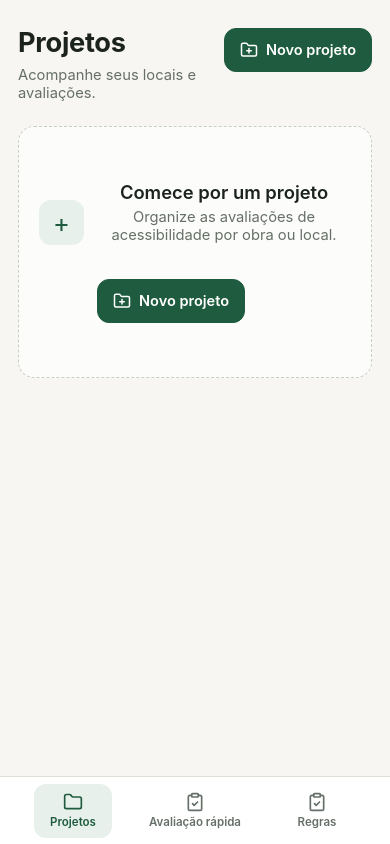
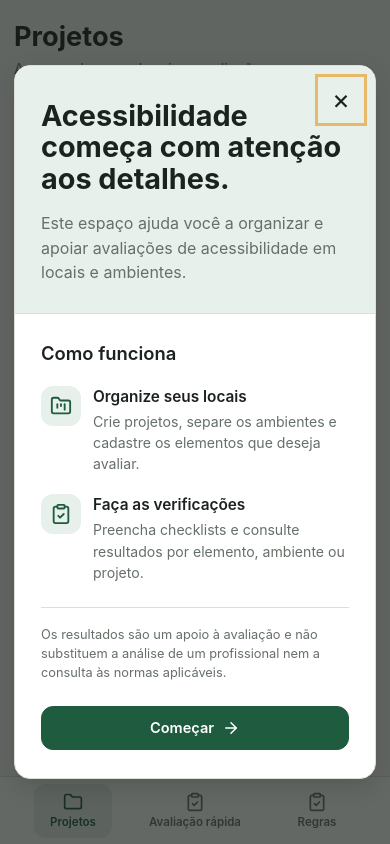
Before and after one commit to muriloHx/Extensao-26.2, a Vue app: page /projects in a window 390 px wide. Built offline with nearby package versions, Linux system fonts and the light colour scheme.

Commit message:
style: improve responsive and rules interfaces

```diff
--- a/src/App.vue
+++ b/src/App.vue
@@ -4,6 +4,7 @@ import { RouterView, useRoute } from "vue-router";
 import AppLayout from "./layouts/AppLayout.vue";
 import ConfirmPopup from "./components/ConfirmPopup.vue";
 import WelcomePopup from "./components/WelcomePopup.vue";
+import router from "./router";
 
 const confirmPopup = ref(null);
 const showWelcome = ref(false);
@@ -12,9 +13,14 @@ provide("confirmPopup", {
   open: (options) => confirmPopup.value?.open(options),
 });
 
-onMounted(() => {
+onMounted(async () => {
+  await router.isReady();
+
+  const isPwa = window.matchMedia?.("(display-mode: standalone)")?.matches
+    || navigator.standalone === true;
   const welcomeSeen = localStorage.getItem("welcomePopupSeen");
-  if (route.path === "/projects" && !welcomeSeen) {
+
+  if (route.path === "/projects" && !isPwa && !welcomeSeen) {
     localStorage.setItem("welcomePopupSeen", "true");
     showWelcome.value = true;
   }
--- a/src/components/EmptyState.vue
+++ b/src/components/EmptyState.vue
@@ -1 +1,14 @@
-<script setup>defineProps({ title: String, text: String });</script><template><section class="empty-state"><div class="empty-state__icon">+</div><h2>{{ title }}</h2><p>{{ text }}</p><slot /></section></template>
+<script setup>
+defineProps({ title: String, text: String });
+</script>
+
+<template>
+  <section class="empty-state">
+    <div class="empty-state__icon" aria-hidden="true">+</div>
+    <h2>{{ title }}</h2>
+    <p>{{ text }}</p>
+    <div v-if="$slots.default" class="empty-state__actions">
+      <slot />
+    </div>
+  </section>
+</template>
--- a/src/components/PageHeader.vue
+++ b/src/components/PageHeader.vue
@@ -1 +1,15 @@
-<script setup>defineProps({ eyebrow: String, title: { type: String, required: true }, description: String });</script><template><header class="page-header"><p v-if="eyebrow" class="eyebrow">{{ eyebrow }}</p><div class="page-header__row"><div><h1>{{ title }}</h1><p v-if="description">{{ description }}</p></div><slot name="action" /></div></header></template>
+<script setup>
+defineProps({ title: { type: String, required: true }, description: String });
+</script>
+
+<template>
+  <header class="page-header">
+    <div class="page-header__row">
+      <div>
+        <h1>{{ title }}</h1>
+        <p v-if="description">{{ description }}</p>
+      </div>
+      <slot name="action" />
+    </div>
+  </header>
+</template>
--- a/src/components/WelcomePopup.vue
+++ b/src/components/WelcomePopup.vue
@@ -1,6 +1,6 @@
 <script setup>
 import { onMounted, onUnmounted, ref } from "vue";
-import { Accessibility, ArrowRight, ClipboardCheck, FolderKanban } from "@lucide/vue";
+import { ArrowRight, ClipboardCheck, FolderKanban } from "@lucide/vue";
 
 const emit = defineEmits(["close"]);
 const closeButton = ref(null);
@@ -56,8 +56,6 @@ onUnmounted(() => {
         </button>
 
         <div class="welcome-popup__hero">
-          <span class="welcome-popup__icon"><Accessibility :size="30" aria-hidden="true" /></span>
-          <span class="welcome-popup__eyebrow">Acesso Verificador</span>
           <h1 id="welcome-title">Acessibilidade começa com atenção aos detalhes.</h1>
           <p id="welcome-description">
             Este espaço ajuda você a organizar e apoiar avaliações de acessibilidade em locais e ambientes.
@@ -104,7 +102,6 @@ onUnmounted(() => {
   overflow-y: auto;
   padding: 24px;
   background: rgba(20, 26, 22, 0.66);
-  animation: welcome-fade 0.18s ease-out;
 }
 
 .welcome-popup {
@@ -113,11 +110,10 @@ onUnmounted(() => {
   grid-template-columns: 0.95fr 1.05fr;
   width: min(100%, 820px);
   overflow: hidden;
-  border: 1px solid rgba(255, 255, 255, 0.6);
-  border-radius: 24px;
+  border: 1px solid var(--line);
+  border-radius: var(--radius-lg);
   background: var(--surface);
-  box-shadow: 0 24px 80px rgba(0, 0, 0, 0.28);
-  animation: welcome-enter 0.22s ease-out;
+  box-shadow: 0 8px 24px rgba(0, 0, 0, 0.14);
 }
 
 .welcome-popup__close {
@@ -129,10 +125,10 @@ onUnmounted(() => {
   width: 40px;
   height: 40px;
   place-items: center;
-  border: 1px solid rgba(255, 255, 255, 0.48);
-  border-radius: 50%;
-  background: rgba(255, 255, 255, 0.14);
-  color: inherit;
+  border: 0;
+  border-radius: 0;
+  background: transparent;
+  color: var(--ink);
   font-size: 1.7rem;
   line-height: 1;
   cursor: pointer;
@@ -148,30 +144,11 @@ onUnmounted(() => {
   display: flex;
   flex-direction: column;
   justify-content: center;
-  min-height: 430px;
+  min-height: 390px;
   padding: 52px 38px;
-  background: linear-gradient(145deg, #17482f, #26704b);
-  color: #fff;
-}
-
-.welcome-popup__icon {
-  display: grid;
-  width: 58px;
-  height: 58px;
-  margin-bottom: 32px;
-  place-items: center;
-  border: 1px solid rgba(255, 255, 255, 0.3);
-  border-radius: 18px;
-  background: rgba(255, 255, 255, 0.12);
-}
-
-.welcome-popup__eyebrow {
-  margin-bottom: 12px;
-  color: #c9e4d2;
-  font-size: 0.78rem;
-  font-weight: 700;
-  letter-spacing: 0.1em;
-  text-transform: uppercase;
+  border-right: 1px solid var(--line);
+  background: var(--green-soft);
+  color: var(--ink);
 }
 
 .welcome-popup__hero h1 {
@@ -179,12 +156,11 @@ onUnmounted(() => {
   margin: 0 0 16px;
   font-size: clamp(1.8rem, 4vw, 2.45rem);
   line-height: 1.1;
-  letter-spacing: -0.035em;
 }
 
 .welcome-popup__hero p {
   max-width: 360px;
-  color: #e0eee4;
+  color: var(--muted);
   font-size: 1rem;
   line-height: 1.55;
 }
@@ -244,16 +220,6 @@ onUnmounted(() => {
   margin-top: 24px;
 }
 
-@keyframes welcome-fade {
-  from { opacity: 0; }
-  to { opacity: 1; }
-}
-
-@keyframes welcome-enter {
-  from { opacity: 0; transform: translateY(10px) scale(0.99); }
-  to { opacity: 1; transform: translateY(0) scale(1); }
-}
-
 @media (max-width: 640px) {
   .welcome-backdrop {
     align-items: start;
@@ -263,29 +229,18 @@ onUnmounted(() => {
   .welcome-popup {
     grid-template-columns: 1fr;
     margin: auto 0;
-    border-radius: 20px;
+    border-radius: var(--radius-lg);
+  }
+
+  .welcome-popup__content {
+    padding: 28px 26px;
   }
 
   .welcome-popup__hero {
     min-height: 0;
     padding: 34px 26px 28px;
-  }
-
-  .welcome-popup__icon {
-    width: 48px;
-    height: 48px;
-    margin-bottom: 20px;
-  }
-
-  .welcome-popup__content {
-    padding: 28px 26px;
-  }
-}
-
-@media (prefers-reduced-motion: reduce) {
-  .welcome-backdrop,
-  .welcome-popup {
-    animation: none;
+    border-right: 0;
+    border-bottom: 1px solid var(--line);
   }
 }
 </style>
--- a/src/pages/EnvironmentPage.vue
+++ b/src/pages/EnvironmentPage.vue
@@ -103,7 +103,7 @@ onMounted(loadData);
       :title="environment.name"
     >
       <template #action>
-        <RouterLink
+        <RouterLink v-if="rows.length"
           class="button"
           :to="{
             path: '/elements/new',
--- a/src/pages/EvaluationPage.vue
+++ b/src/pages/EvaluationPage.vue
@@ -117,7 +117,6 @@ onMounted(loadData);
     </RouterLink>
 
     <PageHeader
-      eyebrow="Resultado"
       title="Avaliação"
       :description="`Realizada em ${formatDate(evaluation.evaluatedAt)}`"
     />
--- a/src/pages/ProjectPage.vue
+++ b/src/pages/ProjectPage.vue
@@ -109,7 +109,7 @@ onMounted(loadData);
       \n${project.description}`"
     >
       <template #action>
-        <button class="button" @click="startCreate"><FolderPlus :size="18" aria-hidden="true" />Novo ambiente</button>
+        <button v-if="environments.length" class="button" @click="startCreate"><FolderPlus :size="18" aria-hidden="true" />Novo ambiente</button>
       </template>
     </PageHeader>
 
--- a/src/pages/ProjectsPage.vue
+++ b/src/pages/ProjectsPage.vue
@@ -108,14 +108,13 @@ onMounted(loadProjects);
     description="Acompanhe seus locais e avaliações."
   >
     <template #action>
-      <button class="button" @click="startCreate"><FolderPlus :size="18" aria-hidden="true" />Novo projeto</button>
+      <button v-if="projects.length" class="button" @click="startCreate"><FolderPlus :size="18" aria-hidden="true" />Novo projeto</button>
     </template>
   </PageHeader>
 
   <!-- Form Modal/Card -->
   <form v-if="editing" class="form-card collection-form" @submit.prevent="save">
     <div class="collection-form__heading">
-      <span class="eyebrow">{{ editing.id ? "Editar" : "Configuração inicial" }}</span>
       <h2>{{ editing.id ? "Dados do projeto" : "Novo projeto" }}</h2>
       <p>Defina um nome e, se quiser, uma breve descrição para este local.</p>
     </div>
--- a/src/pages/RulesPage.vue
+++ b/src/pages/RulesPage.vue
@@ -153,12 +153,9 @@ onMounted(load);
     <RouterLink class="back-link" to="/rules"><ChevronLeft :size="18" aria-hidden="true" />Conjuntos de regras</RouterLink>
 
     <PageHeader
-      eyebrow="Documentação"
       title="Crie e importe regras"
       description="Monte checklists em YAML para avaliar os elementos do seu projeto."
-    >
-
-    </PageHeader>
+    />
 
     <div class="documentation">
 
@@ -290,7 +287,6 @@ regras:
 
     <template v-else-if="currentGroup">
       <PageHeader
-        :eyebrow="source === 'user' ? 'Importado' : 'Padrão'"
         :title="currentGroup.nome"
         :description="`${currentGroup.ruleSets.length} checklists que compõem este conjunto.`"
       />
@@ -299,17 +295,16 @@ regras:
 
       <section class="rules-section rules-section--first">
         <h2>Checklists</h2>
-        <div class="card-list">
-          <article v-for="ruleSet in currentGroup.ruleSets" :key="ruleSet.id" class="card rules-card">
+        <div class="card-list ruleset-list">
+          <article v-for="ruleSet in currentGroup.ruleSets" :key="ruleSet.id" class="card ruleset-card">
             <div>
-              <div class="rule-source">{{ source === 'user' ? 'Adicionada por você' : 'Padrão' }}</div>
               <h2>{{ ruleSet.nome }}</h2>
               <p>{{ ruleSet.norma?.nome ?? 'Conjunto personalizado' }}</p>
               <small>{{ ruleCount(ruleSet) }} regras · {{ fieldCount(ruleSet) }} campos</small>
             </div>
-            <div v-if="source === 'user'" class="rules-card__actions">
-              <button class="text-button" @click="exportRule(ruleSet, 'yaml')">Exportar YAML</button>
-              <button class="text-button" @click="exportRule(ruleSet, 'json')">Exportar JSON</button>
+            <div v-if="source === 'user'" class="ruleset-card__actions">
+              <button class="button button--outline" @click="exportRule(ruleSet, 'yaml')">Exportar YAML</button>
+              <button class="button button--outline" @click="exportRule(ruleSet, 'json')">Exportar JSON</button>
               <button class="icon-button icon-button--danger" title="Excluir" aria-label="Excluir" @click="remove(ruleSet, $event)"><Trash2 :size="18" aria-hidden="true" /></button>
             </div>
           </article>
@@ -323,14 +318,13 @@ regras:
   <!-- Biblioteca -->
   <template v-else>
     <PageHeader
-      eyebrow="Biblioteca"
+      class="rules-page-header"
       title="Conjuntos de regras"
       description="Cada pasta ou importação é exibida como um único conjunto."
     >
       <template #action>
-        <span class="import-actions">
-          <RouterLink class="button button--ghost" to="/rules/documentation">Como criar regras</RouterLink>
-          <label class="button button--outline import-button">
+        <div class="rules-actions">
+          <label class="button import-button">
             Importar arquivos
             <input type="file" accept=".json,.yaml,.yml" multiple :disabled="importing" @change="importFiles">
           </label>
@@ -338,7 +332,8 @@ regras:
             Importar pasta
             <input type="file" accept=".json,.yaml,.yml" webkitdirectory :disabled="importing" @change="importFiles">
           </label>
-        </span>
+          <RouterLink class="rules-help-link" to="/rules/documentation">Como criar regras</RouterLink>
+        </div>
       </template>
     </PageHeader>
 
@@ -350,9 +345,10 @@ regras:
     </template>
 
     <template v-else>
-      <section class="rules-section rules-section--first">
+      <div class="rules-library">
+        <section class="rules-section rules-section--first rules-library__section">
           <h2>Regras padrão</h2>
-        <div class="card-list">
+          <div class="card-list rules-library__list">
             <RouterLink
               v-for="group in standardGroups"
               :key="group.id"
@@ -361,7 +357,6 @@ regras:
             >
               <span class="card__icon"><ClipboardCheck :size="22" aria-hidden="true" /></span>
               <div>
-              <div class="rule-source">Padrão</div>
                 <h2>{{ group.nome }}</h2>
                 <p>{{ group.ruleSets.length }} checklists · {{ totalRuleCount(group) }} regras</p>
               </div>
@@ -370,9 +365,9 @@ regras:
           </div>
         </section>
 
-      <section class="rules-section">
+        <section class="rules-section rules-library__section">
           <h2>Suas regras</h2>
-        <div v-if="customGroups.length" class="card-list">
+          <div v-if="customGroups.length" class="card-list rules-library__list">
             <RouterLink
               v-for="group in customGroups"
               :key="group.id"
@@ -381,7 +376,6 @@ regras:
             >
               <span class="card__icon"><ClipboardCheck :size="22" aria-hidden="true" /></span>
               <div>
-              <div class="rule-source">Adicionada por você</div>
                 <h2>{{ group.nome }}</h2>
                 <p>{{ group.ruleSets.length }} checklists</p>
               </div>
@@ -390,6 +384,7 @@ regras:
           </div>
           <EmptyState v-else title="Nenhum conjunto importado" text="Importe arquivos ou uma pasta para começar." />
         </section>
+      </div>
     </template>
   </template>
 </template>
--- a/src/styles/index.css
+++ b/src/styles/index.css
@@ -60,7 +60,6 @@ h1 {
   margin-bottom: 8px;
   font-size: clamp(1.7rem, 5vw, 2.25rem);
   line-height: 1.12;
-  letter-spacing: -0.01em;
   font-weight: 700;
 }
 
@@ -140,13 +139,6 @@ code {
   gap: 16px;
 }
 
-.eyebrow {
-  margin-bottom: 8px !important;
-  color: var(--green) !important;
-  font-size: 0.8rem !important;
-  font-weight: 600;
-}
-
 .back-link {
   display: inline-flex;
   align-items: center;
@@ -167,6 +159,7 @@ code {
   display: inline-flex;
   align-items: center;
   justify-content: center;
+  min-width: 0;
   gap: 8px;
   min-height: 44px;
   padding: 10px 15px;
@@ -178,12 +171,11 @@ code {
   font-weight: 600;
   white-space: nowrap;
   cursor: pointer;
-  transition: transform 0.16s, background 0.16s;
+  transition: background 0.16s;
 }
 
 .button:hover {
   background: var(--green-dark);
-  transform: translateY(-1px);
 }
 
 .button:disabled {
@@ -287,7 +279,6 @@ code {
   border: 1px solid var(--line);
   border-radius: var(--radius-lg);
   background: var(--surface);
-  box-shadow: 0 4px 18px rgba(28, 35, 31, 0.035);
 }
 
 .evaluation-summary__heading {
@@ -342,7 +333,6 @@ code {
   border: 1px solid var(--line);
   border-radius: var(--radius-lg);
   background: var(--surface);
-  animation: enter 0.2s ease-out both;
 }
 
 /* Container Flex para organizar os cards lado a lado */
@@ -364,19 +354,12 @@ code {
   overflow: hidden;
   border: 1px solid var(--line);
   border-radius: var(--radius-md);
-  animation: enter 0.2s ease-out both;
-  transition: transform 0.14s, border-color 0.14s;
+  transition: border-color 0.14s;
 }
 
 .card-environment:hover {
-  transform: translateY(-1px);
   border-color: var(--green);
 }
-
-/* Tons derivados da própria paleta da marca em vez de cores aleatórias */
-.card-environment:nth-child(3n + 1) { background-color: var(--green-soft); }
-.card-environment:nth-child(3n + 2) { background-color: #f3f1e9; }
-.card-environment:nth-child(3n + 3) { background-color: #e9edf2; }
 
 /* Ajuste dos elementos internos para o layout do quadrado */
 .card-environment .card__link {
@@ -393,11 +376,10 @@ code {
   padding: 0;
 }
 .card--interactive {
-  transition: transform 0.14s, border-color 0.14s;
+  transition: border-color 0.14s;
 }
 
 .card--interactive:hover {
-  transform: translateY(-1px);
   border-color: var(--green);
 }
 
@@ -444,7 +426,6 @@ code {
   margin: -4px 0 24px;
   padding: 22px;
   border-color: #cbd9cf;
-  box-shadow: 0 8px 24px rgba(28, 35, 31, 0.055);
 }
 
 .collection-form__heading h2 {
@@ -455,14 +436,6 @@ code {
 .collection-form__heading p {
   color: var(--muted);
   font-size: 0.9rem;
-}
-
-.collection-form .eyebrow {
-  display: block;
-  margin-bottom: 5px !important;
-  font-size: 0.72rem;
-  letter-spacing: 0.06em;
-  text-transform: uppercase;
 }
 
 .collection-form .form-actions {
@@ -480,7 +453,7 @@ code {
   row-gap: 5px;
   padding: 24px;
   border-style: solid;
-  background: rgba(255, 255, 255, 0.62);
+  background: var(--surface);
   text-align: left;
 }
 
@@ -560,6 +533,18 @@ code {
   background: var(--green-soft);
   color: var(--green);
   font-size: 1.6rem;
+}
+
+.empty-state__actions {
+  display: flex;
+  flex-wrap: wrap;
+  justify-content: center;
+  gap: 10px;
+}
+
+.empty-state__actions .button {
+  min-width: 160px;
+  margin: 0 auto;
 }
 
 /* 4.5 Formulários */
@@ -676,29 +661,15 @@ code {
   border: 1px solid var(--line);
   border-radius: var(--radius-xl);
   background: var(--surface);
-  box-shadow: 0 18px 48px rgba(28, 35, 31, 0.1);
   text-align: center;
   overflow: hidden;
-}
-
-/* Único momento decorativo "de marca": uma faixa fina com as três cores
-   (verde, laranja, azul) no topo do cartão — usada como cor, não como texto,
-   então o contraste do laranja/azul em fundo branco não é um problema aqui. */
-.install-screen__card::before {
-  content: "";
-  position: absolute;
-  top: 0;
-  left: 0;
-  right: 0;
-  height: 4px;
-  background: linear-gradient(90deg, var(--orange-accent), var(--green) 50%, var(--blue-accent));
 }
 
 .install-screen__card h1 {
   font-size: clamp(1.65rem, 7vw, 2.1rem);
 }
 
-.install-screen__card > p:not(.eyebrow):not(.install-screen__status) {
+.install-screen__card > p:not(.install-screen__status) {
   margin-bottom: 24px;
   color: var(--muted);
   line-height: 1.5;
@@ -742,8 +713,7 @@ code {
   height: 68px;
   padding: 6px max(16px, env(safe-area-inset-left));
   border-top: 1px solid var(--line);
-  background: rgba(255, 255, 255, 0.95);
-  backdrop-filter: blur(12px);
+  background: #ffffff;
 }
 
 .nav-item {
@@ -851,7 +821,7 @@ code {
 
 /* 5.4 Seção de Regras Normativas */
 .rules-section {
-  margin-top: 30px;
+  margin-top: 0;
 }
 
 .rules-section--first {
@@ -859,50 +829,166 @@ code {
 }
 
 .rules-section > h2 {
-  margin-bottom: 12px;
-  font-size: 1.08rem;
+  margin: 0;
+  font-size: 1.12rem;
+}
+
+.rules-library {
+  display: grid;
+  gap: 30px;
+  margin-top: 8px;
+}
+
+.rules-library__section > h2 {
+  padding-bottom: 10px;
+  border-bottom: 1px solid var(--line);
+}
+
+.rules-library__list {
+  grid-template-columns: repeat(auto-fit, minmax(min(100%, 250px), 1fr));
+  gap: 12px;
+  margin-top: 14px;
 }
 
 .rules-card {
-  display: flex;
-  justify-content: space-between;
-  gap: 16px;
-  padding: 17px;
+  display: grid;
+  grid-template-columns: 38px minmax(0, 1fr) 20px;
+  align-items: center;
+  gap: 14px;
+  min-height: 104px;
+  padding: 16px;
+  border-left: 3px solid var(--green);
+  transition: border-color 0.14s, background-color 0.14s;
 }
 
-.rules-card .card__link {
-  width: 100%;
-  padding: 0;
+.rules-card:hover {
+  border-color: var(--line-strong);
+  border-left-color: var(--green-dark);
+  background: #fbfcfa;
+}
+
+.rules-card:focus-visible {
+  outline: 2px solid var(--green);
+  outline-offset: -3px;
+}
+
+.rules-card h2,
+.ruleset-card h2 {
+  margin: 0 0 5px;
+  font-size: 0.98rem;
+  line-height: 1.35;
 }
 
 .rules-card small {
   color: var(--muted);
 }
 
-.rule-source {
-  display: inline-block;
-  margin-bottom: 7px;
-  color: var(--green);
-  font-size: 0.72rem;
-  font-weight: 600;
+.rules-card p,
+.ruleset-card p {
+  font-size: 0.84rem;
 }
 
-.rules-card__actions {
-  display: flex;
-  flex-direction: column;
-  align-items: flex-end;
-  gap: 9px;
+.ruleset-list {
+  gap: 10px;
 }
 
-.import-actions {
+.ruleset-card {
+  display: grid;
+  grid-template-columns: minmax(0, 1fr) auto;
+  align-items: center;
+  gap: 20px;
+  padding: 18px;
+}
+
+.ruleset-card small {
+  display: inline-block;
+  margin-top: 8px;
+  color: var(--muted);
+}
+
+.ruleset-card__actions {
   display: flex;
   flex-wrap: wrap;
+  align-items: center;
   justify-content: flex-end;
   gap: 8px;
 }
 
+.ruleset-card__actions .button {
+  min-height: 38px;
+  padding: 8px 11px;
+  font-size: 0.82rem;
+}
+
+.rules-page-header .page-header__row {
+  align-items: flex-end;
+  gap: 24px;
+}
+
+.rules-actions {
+  display: flex;
+  flex-wrap: wrap;
+  align-items: center;
+  justify-content: flex-end;
+  gap: 8px;
+}
+
+.rules-help-link {
+  padding: 10px 8px;
+  color: var(--green);
+  font-size: 0.88rem;
+  font-weight: 600;
+  white-space: nowrap;
+}
+
+.rules-help-link:hover {
+  color: var(--green-dark);
+  text-decoration: underline;
+  text-underline-offset: 3px;
+}
+
 .import-button input {
   display: none;
+}
+
+@media (max-width: 720px) {
+  .rules-page-header .page-header__row {
+    align-items: stretch;
+    flex-direction: column;
+    gap: 16px;
+  }
+
+  .rules-actions {
+    justify-content: flex-start;
+  }
+
+  .ruleset-card {
+    grid-template-columns: 1fr;
+    gap: 16px;
+  }
+
+  .ruleset-card__actions {
+    justify-content: flex-start;
+  }
+}
+
+@media (max-width: 480px) {
+  .rules-actions {
+    display: grid;
+    grid-template-columns: 1fr 1fr;
+  }
+
+  .rules-help-link {
+    grid-column: 1 / -1;
+    padding: 5px 0;
+  }
+
+  .rules-actions .import-button {
+    width: 100%;
+    padding-right: 8px;
+    padding-left: 8px;
+    font-size: 0.82rem;
+  }
 }
 
 /* 5.5 Documentação */
@@ -1256,6 +1342,152 @@ code {
    AJUSTES PARA CELULAR (Telas menores que 600px)
    ========================================================================== */
 @media (max-width: 600px) {
+  .content {
+    padding: 22px 14px 88px;
+  }
+
+  .page-header {
+    margin-bottom: 20px;
+  }
+
+  .page-header__row {
+    flex-direction: column;
+    gap: 14px;
+  }
+
+  .page-header__row > :last-child {
+    width: 100%;
+  }
+
+  .page-header__row > :last-child > .button,
+  .page-header__row > .button {
+    width: 100%;
+  }
+
+  .empty-state {
+    gap: 8px;
+    padding: 32px 18px;
+  }
+
+  .empty-state:not(.collection-empty) {
+    display: flex;
+    flex-direction: column;
+    align-items: center;
+  }
+
+  .empty-state h2 {
+    margin-bottom: 0;
+    font-size: 1.08rem;
+  }
+
+  .empty-state__actions {
+    width: 100%;
+  }
+
+  .empty-state__actions .button {
+    width: 100%;
+    max-width: 340px;
+    margin-top: 10px;
+  }
+
+  .icon-button {
+    width: 42px;
+    height: 42px;
+  }
+
+  .text-button {
+    display: inline-flex;
+    align-items: center;
+    min-height: 42px;
+    padding: 0 4px;
+  }
+
+  .card__menu {
+    flex-wrap: wrap;
+    align-items: center;
+    gap: 8px 14px;
+    padding-right: 14px;
+    padding-bottom: 12px;
+  }
+
+  .form-actions {
+    display: grid;
+    grid-template-columns: 1fr;
+    gap: 8px;
+  }
+
+  .form-actions > * {
+    width: 100%;
+  }
+
+  .form-actions .button:last-child {
+    margin-left: 0;
+  }
+
+  .collection-form {
+    padding: 18px;
+  }
+
+  .collection-form .form-actions {
+    display: flex;
+    flex-direction: column-reverse;
+  }
+
+  .collection-form .form-actions > * {
+    width: 100%;
+  }
+
+  .collection-empty {
+    grid-template-columns: 38px minmax(0, 1fr);
+    column-gap: 12px;
+    padding: 20px 16px;
+  }
+
+  .collection-empty .empty-state__icon {
+    width: 38px;
+    height: 38px;
+    margin: 0;
+  }
+
+  .collection-empty > .empty-state__actions {
+    grid-column: 1 / -1;
+    grid-row: 3;
+    justify-self: stretch;
+    width: 100%;
+    max-width: none;
+    margin-top: 8px;
+  }
+
+  .collection-empty .empty-state__actions .button {
+    max-width: none;
+    margin: 0;
+  }
+
+  .rules-page-header .rules-actions {
+    width: 100%;
+  }
+
+  .rules-actions .import-button {
+    min-height: 44px;
+  }
+
+  .ruleset-card__actions {
+    display: grid;
+    grid-template-columns: repeat(2, minmax(0, 1fr)) 44px;
+    width: 100%;
+  }
+
+  .ruleset-card__actions .button,
+  .ruleset-card__actions .icon-button {
+    width: 100%;
+    min-height: 44px;
+  }
+
+  .welcome-popup__action {
+    align-self: stretch;
+    width: 100%;
+  }
+
   /* Torna os cards responsivos em 2 colunas no celular */
   .card-grid-environment {
     display: grid;
@@ -1295,6 +1527,30 @@ code {
   }
 }
 
+@media (max-width: 380px) {
+  .card-grid-environment {
+    grid-template-columns: 1fr;
+  }
+
+  .card-environment {
+    aspect-ratio: auto;
+    min-height: 150px;
+  }
+
+  .rules-actions {
+    grid-template-columns: 1fr;
+  }
+
+  .rules-actions .rules-help-link {
+    grid-column: 1;
+    grid-row: 3;
+  }
+
+  .ruleset-card__actions {
+    grid-template-columns: 1fr;
+  }
+}
+
 .ruleset-option {
   display: flex;
   justify-content: space-between;
```
Lines whose indentation alone changed are shown as unchanged.
